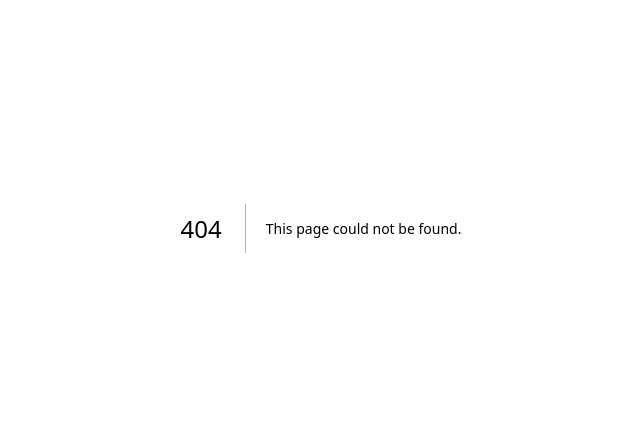
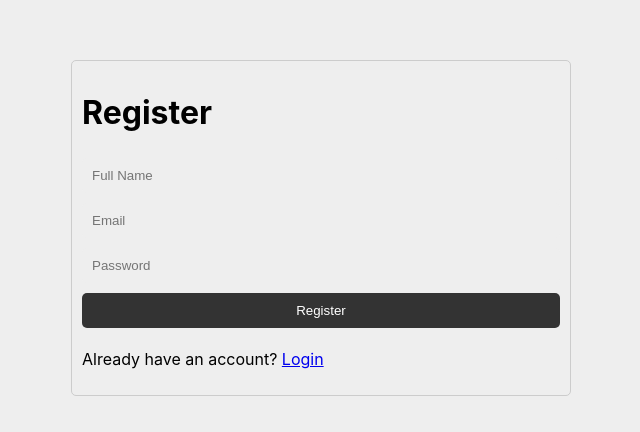
Before and after one commit to etrechyp/sotodeals-help, a Next.js app: page /register in a window 1280 px wide. Before the commit this address had no page. Shown: the part 172-604 px from the top of the page, without its empty margins (319-959 px from the left). Built offline with nearby package versions, Linux system fonts and the light colour scheme.

Commit message:
registration page temporarily available

```diff
--- a/middleware.js
+++ b/middleware.js
@@ -18,5 +18,5 @@ export async function middleware(request) {
 }
 
 export const config = {
-    matcher: ['/dashboard/:path*','/search' , '/', '/api/articles/:id', '/api/sections/:id', '/api/search', '/api/users/:id', '/api/users', '/api/sections', '/api/articles']
+    matcher: ['/dashboard/:path*','/search' , '/' ]
 }
--- a/pages/login.js
+++ b/pages/login.js
@@ -1,6 +1,7 @@
 import axios from 'axios';
 import { useState } from 'react';
 import { useRouter } from 'next/router';
+import Link from 'next/link';
 import {
     Container,
     Alert,
@@ -102,6 +103,7 @@ const LoginPage = () => {
                     <button style={styles.button} type='submit'>
                         Login
                     </button>
+                    <Link href='/register'>register</Link>
                 </form>
                 <Snackbar open={!!error || !!success} autoHideDuration={3000} onClose={handleCloseSnackbar}>
                     <Alert severity={error ? 'error' : 'success'} onClose={handleCloseSnackbar}>
--- /dev/null
+++ b/pages/register.js
@@ -0,0 +1,139 @@
+import axios from "axios"
+import { useState } from "react"
+import { useRouter } from "next/router"
+import Link from "next/link"
+import {
+    Container,
+    Alert,
+    Snackbar
+} from "@mui/material"
+
+const registerPage = () => {
+    const router = useRouter()
+
+    const styles = {
+        container: {
+            display: "flex",
+            justifyContent: "center",
+            alignItems: "center",
+            height: "100vh"
+        },
+        card: {
+            width: "500px",
+            padding: "10px",
+            border: "1px solid #ccc",
+            borderRadius: "5px",
+        },
+        input: {
+            width: "100%",
+            padding: "10px",
+            margin: "5px 0",
+            boxSizing: "border-box",
+            border: "none",
+            backgroundColor: "#eee",
+            borderRadius: "5px",
+        },
+        button: {
+            width: "100%",
+            padding: "10px",
+            margin: "5px 0",
+            boxSizing: "border-box",
+            border: "none",
+            backgroundColor: "#333",
+            color: "#fff",
+            borderRadius: "5px",
+        },
+    };
+
+    const [credentials, setCredentials] = useState({
+        email: "",
+        name: "",
+        password: ""
+    });
+
+    const [error, setError] = useState("");
+    const [success, setSuccess] = useState("");
+
+    const handleChange = (e) => {
+        setCredentials({
+            ...credentials,
+            [e.target.name]: e.target.value
+        });
+    };
+
+    const handleSubmit = async (e) => {
+        e.preventDefault();
+        setError("");
+        setSuccess("");
+
+        try {
+            const response = await axios.post("/api/users", credentials);
+            setSuccess("User created successfully");
+
+            setTimeout(() => {
+                router.push("/login");
+            }, 2000);
+        } catch (error) {
+            setError(error.response.data.message);
+        }
+    };
+
+    const handleCloseSnackbar = () => {
+        setError("");
+        setSuccess("");
+    };
+
+    return (
+        <Container style={styles.container}>
+            <div style={styles.card}>
+                <h1>Register</h1>
+                <form onSubmit={handleSubmit}>
+                    <input
+                        style={styles.input}
+                        type="text"
+                        name="name"
+                        placeholder="Full Name"
+                        onChange={handleChange}
+                    />
+                    <input
+                        style={styles.input}
+                        type="email"
+                        name="email"
+                        placeholder="Email"
+                        onChange={handleChange}
+                    />
+                    <input
+                        style={styles.input}
+                        type="password"
+                        name="password"
+                        placeholder="Password"
+                        onChange={handleChange}
+                    />
+                    <button style={styles.button} type="submit">
+                        Register
+                    </button>
+                </form>
+                <p>
+                    Already have an account?{" "}
+                    <Link href="/login">
+                        Login
+                    </Link>
+                </p>
+            </div>
+            <Snackbar
+                open={!!error || !!success}
+                autoHideDuration={6000}
+                onClose={handleCloseSnackbar}
+            >
+                <Alert
+                    onClose={handleCloseSnackbar}
+                    severity={error ? "error" : "success"}
+                >
+                    {error || success}
+                </Alert>
+            </Snackbar>
+        </Container>
+    );
+}
+
+export default registerPage
```
